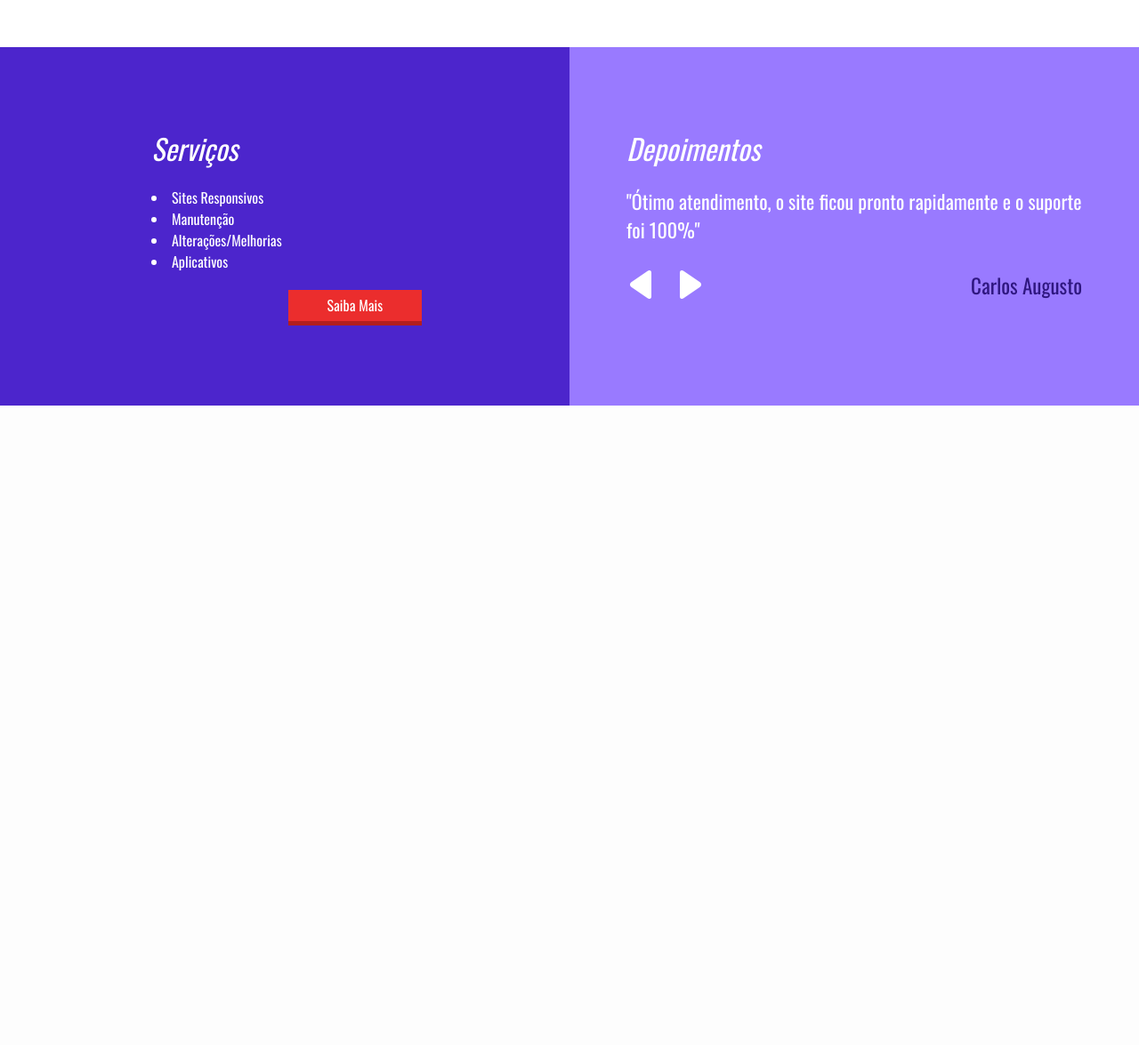
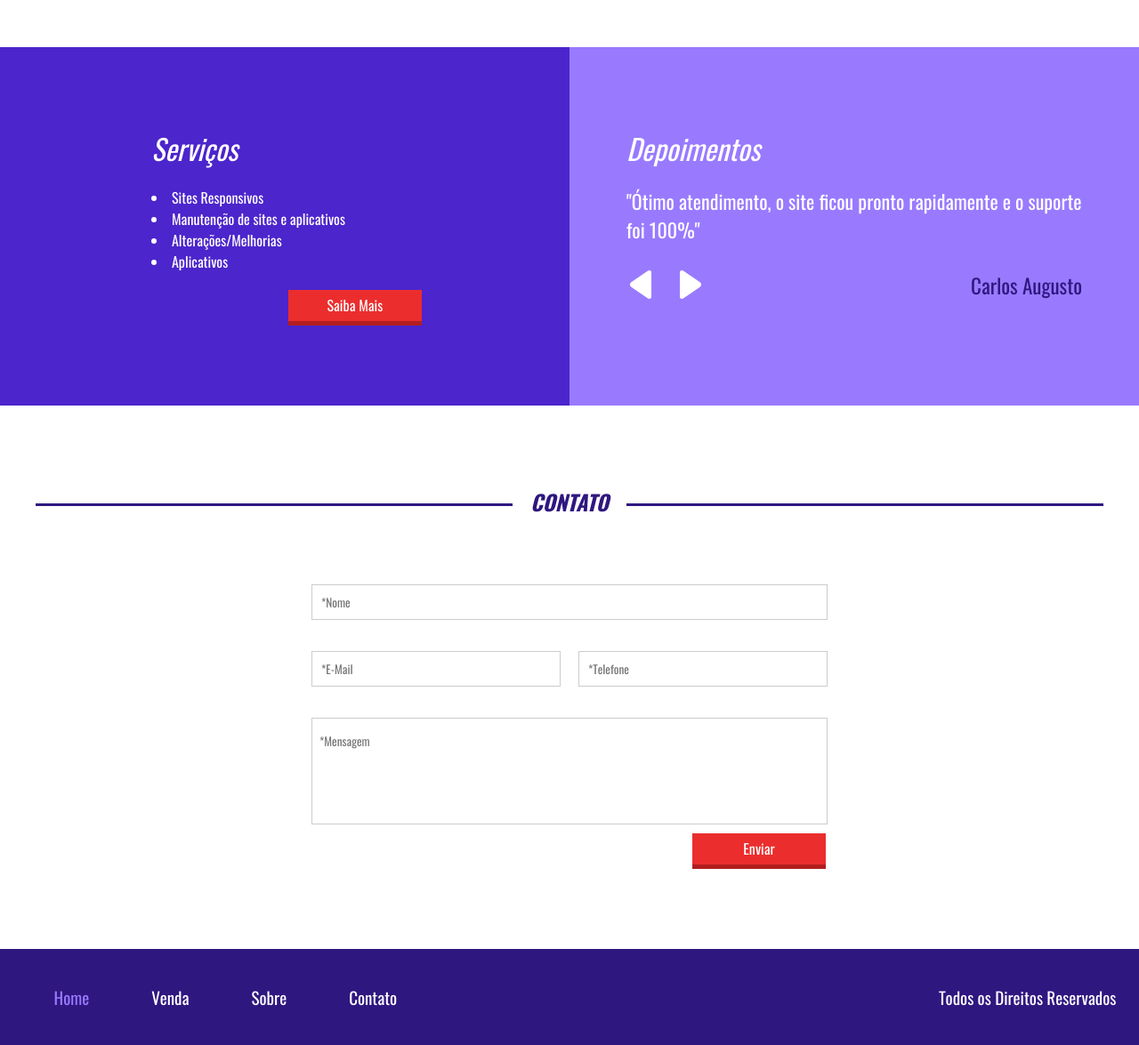
Before and after one commit to blblemos/Site-Vendas-Simples---FiveHundred, a PHP site: page / in a window 1280 px wide. Shown: the part 1637-2812 px from the top of the page at 89% size. Before the commit the page ends 2093 px from the top, so only its background shows below. Run offline with PHP 8.4, Linux system fonts and the light colour scheme.

Commit message:
Contato + Rodapé

```diff
--- a/CSS/style.css
+++ b/CSS/style.css
@@ -188,7 +188,7 @@ header{
     width: 100%;
 }
 
-.sites-destaque .line-titulo h2{
+.line-titulo h2{
     position: relative;
     background-color: white;
     display: inline-block;
@@ -312,6 +312,7 @@ header{
     margin-top: 10px;
     margin-right: 2%;
     border-bottom: 5px solid #B21E1E;
+    cursor: pointer;
 }
 
 .half-2{
@@ -354,6 +355,89 @@ header{
 }
 
 /* Fim section sercicos-descricao*/
+
+/*Inicio section contato*/
+.contato{
+    padding: 90px 2%;
+}
+
+form{
+    max-width: 600px;
+    margin: 50px auto;
+}
+
+.input-wraper{
+    float: left;
+    padding: 10px;
+    margin-top: 15px;
+    position: relative;
+}
+
+.w100{
+    width: 100%;
+}
+
+.w50{
+    width: 50%;
+}
+
+.contato input[type=text],
+input[type=email],
+input[type=tel]{
+    width: 100%;
+    border: 1px solid #ccc;
+    height: 40px;
+    line-height: 40px;
+    padding-left: 10px;
+}
+
+.contato textarea{
+    width: 100%;
+    border: 1px solid #ccc;
+    height: 120px;
+    padding: 15px 8px;
+    resize: none;
+}
+
+.contato input[type=submit]{
+    border-top: 0;
+    border-left: 0;
+    border-right: 0;
+}
+
+/*Fim section contato*/
+
+/*Inicio Footer*/
+footer{
+    padding: 40px 2%;
+    background-color: #2F1780;
+}
+
+footer nav{
+    float: left;
+}
+
+footer nav ul{
+    list-style-type: none;
+}
+
+footer nav ul li{
+    float: left;
+    font-size: 19px;
+    padding: 0 35px;
+}
+
+footer nav ul a{
+    text-decoration: none;
+    color: white;
+}
+
+footer p{
+    float: right;
+    color: white;
+    font-size: 19px;
+}
+/*Fim Footer*/
 
 /*Inicio Responsivo 768px*/
 @media screen and (max-width: 768px){
@@ -411,5 +495,23 @@ header{
         width: 100%;
         padding: 90px 4%;
     }
+
+    .w50{
+        width: 100%;
+    }
+
+    footer{
+        text-align: center;
+    }
+
+    .menu-rodape{
+        display: none;
+    }
+
+    footer p{
+        float: none;
+    }
+
 }
+
 /*Fim Responsivo 768px*/
--- a/index.html
+++ b/index.html
@@ -108,7 +108,7 @@
                         <h2>Serviços</h2>
                         <ul>
                             <li>Sites Responsivos</li>
-                            <li>Manutenção</li>
+                            <li>Manutenção de sites e aplicativos</li>
                             <li>Alterações/Melhorias</li>
                             <li>Aplicativos</li>
                         </ul>
@@ -135,5 +135,51 @@
 
            </div><!--container-->
         </section><!--sercicos-descricao-->
+
+        <section class="contato">
+            <div class="line-titulo">
+                <div class="ln1"></div><!--ln1-->
+                <h2>Contato</h2>
+            </div><!--line-titulo-->
+
+            <form action="">
+                <div class="input-wraper w100">
+                    <input required type="text" name="nome" placeholder="*Nome" >
+                </div><!--input-wraper w100-->
+
+                <div class="input-wraper w50">
+                    <input required type="email" name="email" placeholder="*E-Mail" >
+                </div><!--input-wraper w100-->
+
+                <div class="input-wraper w50">
+                    <input required type="tel" name="telefone" placeholder="*Telefone" >
+                </div><!--input-wraper w100-->
+
+                <div class="input-wraper w100">
+                    <textarea required name="msg" id="" placeholder="*Mensagem"></textarea>
+                </div><!--input-wraper w100-->
+
+                <div class="input-wraper w100">
+                    <input class="btn-1" type="submit" name="acao" value="Enviar">
+                </div><!--input-wraper w100-->
+            </form>
+            <div class="clear"></div>
+        </section><!--contato-->
+
+        <footer>
+            <div class="container">
+                <nav class="menu-rodape">
+                    <ul>
+                        <li><a style="color: #997AFF;" href="#">Home</a></li>
+                        <li><a href="#">Venda</a></li>
+                        <li><a href="#">Sobre</a></li>
+                        <li><a href="#">Contato</a></li>
+                    </ul>
+                </nav><!--menu-rodape-->
+
+                <p>Todos os Direitos Reservados</p>
+            </div>
+            <div class="clear"></div>
+        </footer>
     </body>
 </html>
```
